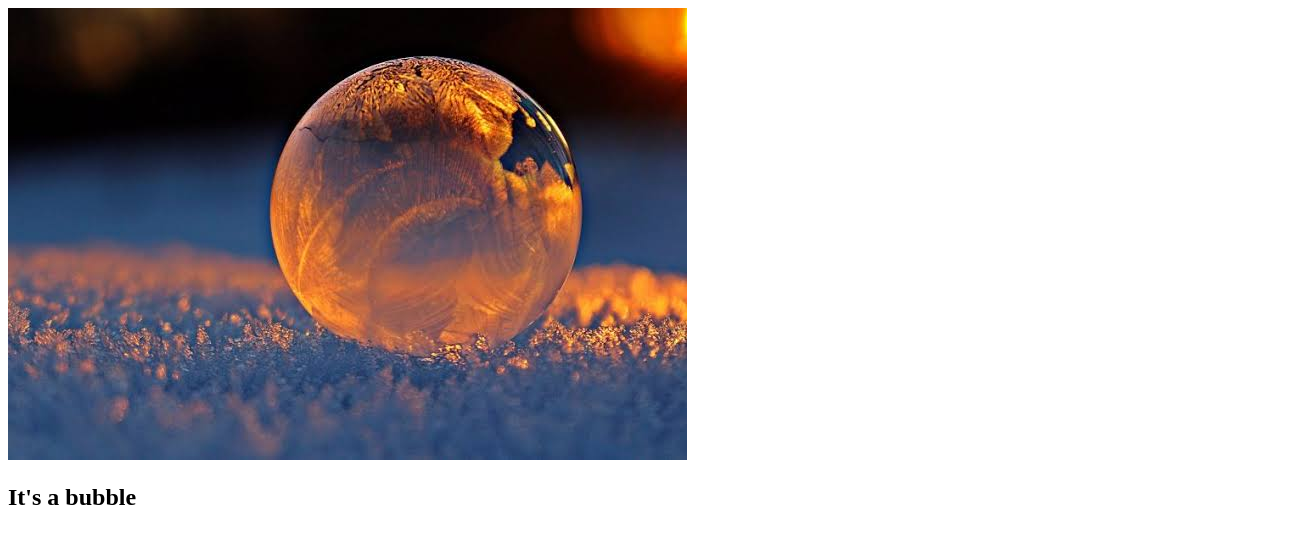
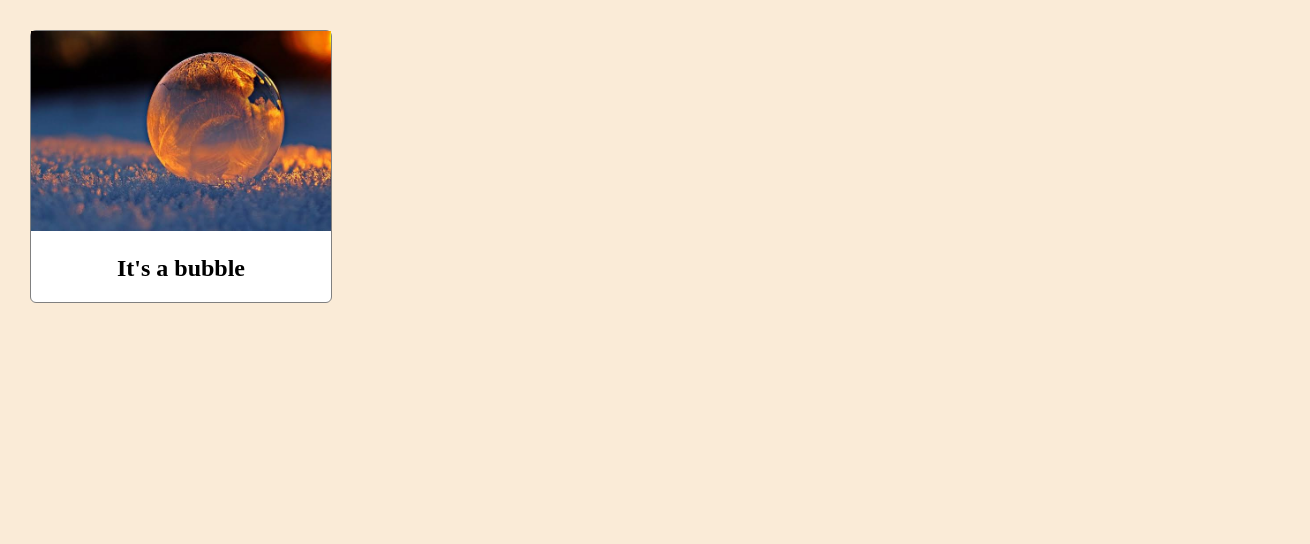
Before and after one commit to prstbm10/my-repo-from-remote, a plain HTML site: page index.html in a window 1280 px wide. Shown: the whole page, 1310 px wide, since content can reach past the window. Drawn offline with Linux system fonts and the light colour scheme.

Commit message:
added initial style.css to style the porfile

```diff
--- a/index.html
+++ b/index.html
@@ -1,8 +1,8 @@
 <!DOCTYPE html>
 
-<html>
+<html></html>
     <head>
-
+        <link rel="stylesheet" href="style.css">
     </head>
 
     <body>
--- /dev/null
+++ b/style.css
@@ -0,0 +1,22 @@
+body {
+    width: 100%;
+    margin: 30px;
+    background-color: antiquewhite;
+}
+
+#profile-container{
+    max-width: 300px;
+    background-color: white;
+    border: 1px solid grey;
+    border-radius: 6px;
+
+}
+
+#profile-image{
+    width: 100%;
+    height: auto;
+}
+
+#profile-name{
+    text-align: center;
+}
```
